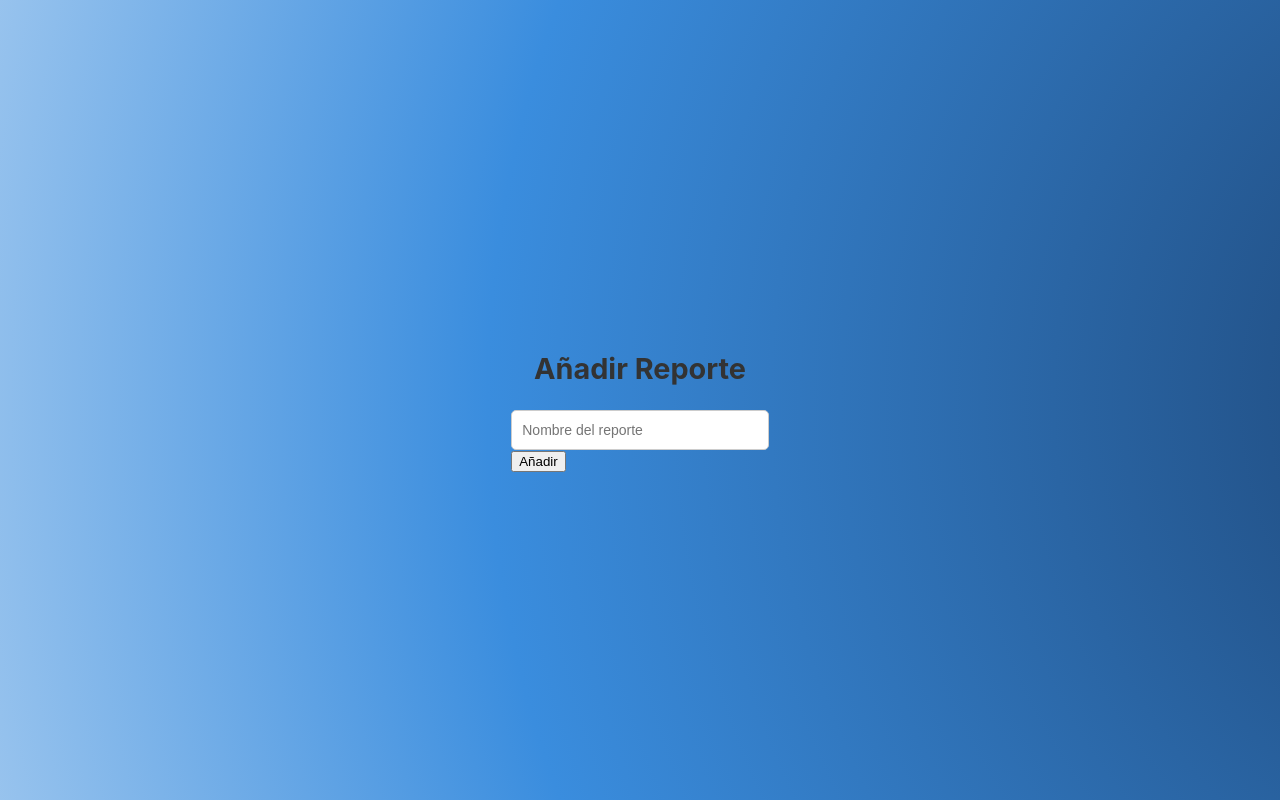
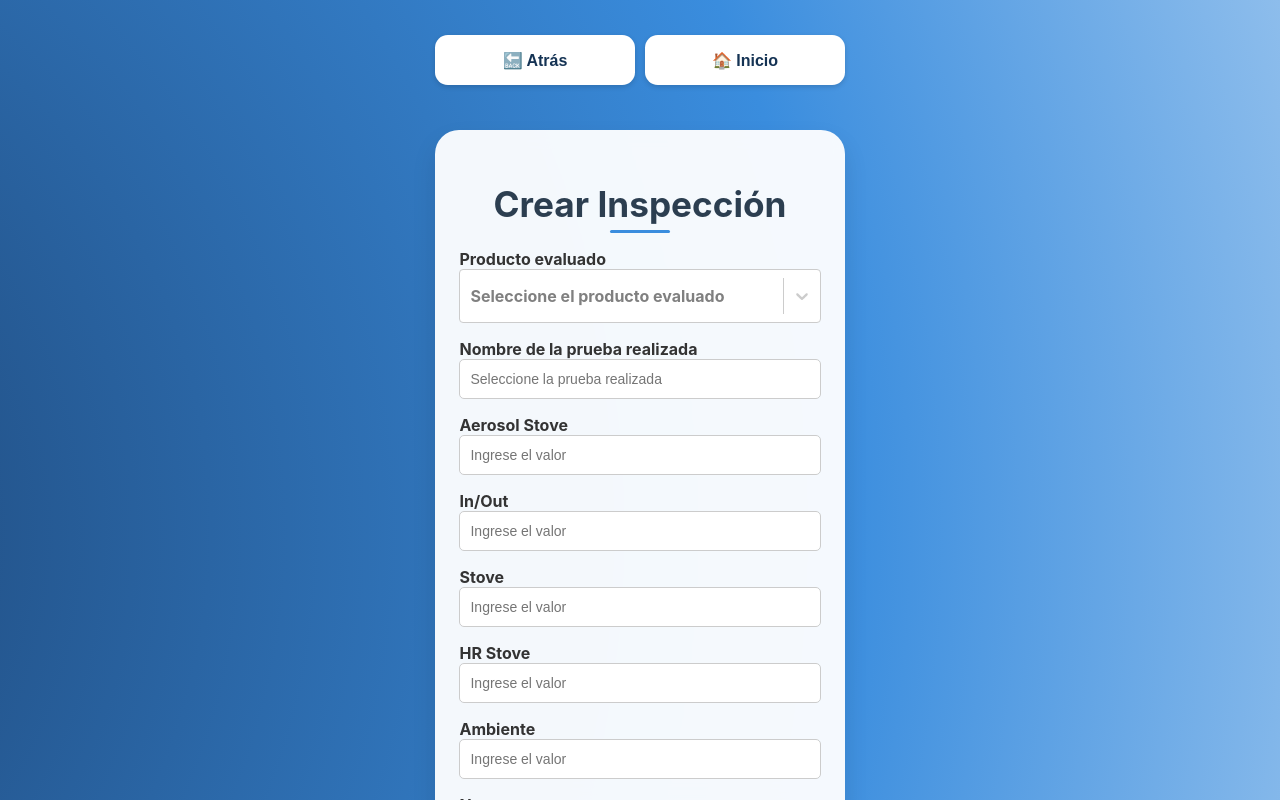
Before and after one commit to SATVanegas/prebelfront, a React (Create React App) app: page /reportes/anadir in a window 1280 px wide. Built offline with nearby package versions, Linux system fonts and the light colour scheme; no server answers.

Commit message:
crear inspección (en proceso)

```diff
--- a/src/pages/reportes/AnadirReporte.css
+++ b/src/pages/reportes/AnadirReporte.css
@@ -0,0 +1,27 @@
+.anadir-resportes-container {
+    width: 100%;
+    display: flex;
+    flex-direction: column;
+    align-items: center;
+    justify-content: center;
+    padding-top: 80px;
+    min-height: 100vh;
+    box-sizing: border-box;
+  }
+
+  .anadir-reportes-card {
+    background: rgba(255, 255, 255, 0.95);
+    padding: 1.5rem;
+    border-radius: 1.5rem;
+    box-shadow: 0 8px 30px rgba(0, 0, 0, 0.15);
+    width: 100%;
+    max-width: 600px;
+    min-height: 60vh;
+    max-height: 90vh;
+    margin: 50px 0;
+    backdrop-filter: blur(8px);
+    display: flex;
+    flex-direction: column;
+    align-items: center;
+    overflow-y: auto;
+  }
--- a/src/pages/reportes/AnadirReporte.js
+++ b/src/pages/reportes/AnadirReporte.js
@@ -1,27 +1,174 @@
-import React, { useState } from 'react';
+import { useState, useEffect } from "react";
+import { useNavigate } from 'react-router-dom';
+import axios from "axios";
+import Select from "react-select";
+import './AnadirReporte.css';
 
-const AnadirReporte = () => {
-    const [reporte, setReporte] = useState({ nombre: '', inspecciones: [] });
+const InspectionForm = () => {
+  const [formData, setFormData] = useState({
+    aerosolStove: "",
+    inOut: "",
+    stove: "",
+    hrStove: "",
+    environment: "",
+    fridge: "",
+    photolysis: "",
+    stabilitiesMatrixId: "",
+    testId: "",
+  });
 
-    const handleSubmit = (e) => {
-        e.preventDefault();
-        fetch('/api/reportes', {
-            method: 'POST',
-            headers: { 'Content-Type': 'application/json' },
-            body: JSON.stringify(reporte)
-        })
-        .then(response => response.json())
-        .then(() => alert('Reporte añadido correctamente'))
-        .catch(error => console.error('Error al añadir reporte:', error));
+  const [lastInspectionDate, setLastInspectionDate] = useState(null);
+  const [products, setProducts] = useState([]);
+  const [brandFilter, setBrandFilter] = useState("");
+  const [descriptionFilter, setDescriptionFilter] = useState("");
+
+  useEffect(() => {
+    const fetchLastInspection = async () => {
+      try {
+        const response = await axios.get("/inspections/last");
+        if (response.data) {
+          setLastInspectionDate(new Date(response.data.realDate));
+        }
+      } catch (error) {
+        console.error("Error fetching last inspection:", error);
+      }
     };
 
-    return (
-        <form onSubmit={handleSubmit}>
-            <h2>Añadir Reporte</h2>
-            <input type="text" value={reporte.nombre} onChange={(e) => setReporte({ ...reporte, nombre: e.target.value })} placeholder="Nombre del reporte" />
-            <button type="submit">Añadir</button>
+    fetchLastInspection();
+  }, []);
+
+  useEffect(() => {
+    const fetchProducts = async () => {
+      try {
+        const response = await axios.get("http://localhost:8080/api/products");
+        if (response.data) {
+          setProducts(response.data);
+        }
+      } catch (error) {
+        console.error("Error fetching products:", error);
+      }
+    };
+
+    fetchProducts();
+  }, []);
+
+  const handleChange = (e) => {
+    setFormData({ ...formData, [e.target.name]: e.target.value });
+  };
+
+  const handleProductChange = (selectedOption) => {
+    setFormData({ ...formData, stabilitiesMatrixId: selectedOption ? selectedOption.value : "" });
+  };
+
+  const handleSubmit = async (e) => {
+    e.preventDefault();
+    const currentDate = new Date();
+    const expectedDate = new Date(currentDate);
+    expectedDate.setMonth(currentDate.getMonth() + 1);
+
+    let responseTime = 0;
+    if (lastInspectionDate) {
+      const diffTime = Math.abs(currentDate - lastInspectionDate);
+      responseTime = Math.ceil(diffTime / (1000 * 60 * 60 * 24));
+    }
+
+    const dataToSubmit = {
+      ...formData,
+      realDate: currentDate.toISOString().split('T')[0],
+      expectedDate: expectedDate.toISOString().split('T')[0],
+      responseTime,
+    };
+
+    try {
+      await axios.post("/inspections", dataToSubmit);
+      alert("Inspección creada correctamente");
+    } catch (error) {
+      alert("Error al crear la inspección");
+    }
+  };
+
+  const navigate = useNavigate();
+
+  // Filtrar productos según los valores ingresados en los campos de búsqueda
+  const filteredProducts = products.filter(product =>
+    product.brand.toLowerCase().includes(brandFilter.toLowerCase()) &&
+    product.productDescription.toLowerCase().includes(descriptionFilter.toLowerCase())
+  );
+
+  const productOptions = filteredProducts.map(product => ({
+    value: product.id,
+    label: `${product.brand} - ${product.productDescription}`
+  }));
+
+  return (
+    <div className="reportes-container">
+      <div className="nav-container">
+        <button className="nav-btn" onClick={() => navigate(-1)}>🔙 Atrás</button>
+        <button className="nav-btn" onClick={() => navigate('/')}>🏠 Inicio</button>
+      </div>
+
+      <div className="reportes-card">
+        <h2 className="title">Crear Inspección</h2>
+        <form onSubmit={handleSubmit} className="form">
+
+        <label className="form-group">
+            <span className="label-text">Producto evaluado</span>
+            <Select
+              options={productOptions}
+              value={productOptions.find(option => option.value === formData.stabilitiesMatrixId)}
+              onChange={handleProductChange}
+              placeholder="Seleccione el producto evaluado"
+              isSearchable
+              className="input-field"
+            />
+          </label>
+
+          <label className="form-group">
+            <span className="label-text">Nombre de la prueba realizada</span>
+            <input type="number" name="testId" placeholder="Seleccione la prueba realizada" value={formData.testId} onChange={handleChange} className="input-field" required />
+          </label>
+
+          {/* Campos de entrada numéricos */}
+          <label className="form-group">
+            <span className="label-text">Aerosol Stove</span>
+            <input type="number" name="aerosolStove" placeholder="Ingrese el valor" value={formData.aerosolStove} onChange={handleChange} className="input-field" />
+          </label>
+
+          <label className="form-group">
+            <span className="label-text">In/Out</span>
+            <input type="number" name="inOut" placeholder="Ingrese el valor" value={formData.inOut} onChange={handleChange} className="input-field" />
+          </label>
+
+          <label className="form-group">
+            <span className="label-text">Stove</span>
+            <input type="number" name="stove" placeholder="Ingrese el valor" value={formData.stove} onChange={handleChange} className="input-field" />
+          </label>
+
+          <label className="form-group">
+            <span className="label-text">HR Stove</span>
+            <input type="number" name="hrStove" placeholder="Ingrese el valor" value={formData.hrStove} onChange={handleChange} className="input-field" />
+          </label>
+
+          <label className="form-group">
+            <span className="label-text">Ambiente</span>
+            <input type="number" name="environment" placeholder="Ingrese el valor" value={formData.environment} onChange={handleChange} className="input-field" />
+          </label>
+
+          <label className="form-group">
+            <span className="label-text">Nevera</span>
+            <input type="number" name="fridge" placeholder="Ingrese el valor" value={formData.fridge} onChange={handleChange} className="input-field" />
+          </label>
+
+          <label className="form-group">
+            <span className="label-text">Fotólisis</span>
+            <input type="number" name="photolysis" placeholder="Ingrese el valor" value={formData.photolysis} onChange={handleChange} className="input-field" />
+          </label>
+
+          <button type="submit" className="primary-btn">Crear Inspección</button>
         </form>
-    );
+      </div>
+    </div>
+  );
 };
 
-export default AnadirReporte;
+export default InspectionForm;
--- a/src/pages/reportes/reportes.js
+++ b/src/pages/reportes/reportes.js
@@ -20,7 +20,7 @@ const Reportes = () => {
         <h2 className='title'>Reportes</h2>
         <div className="bt-container">
           <button className="primary-btn" onClick={() => navigate('/coming-soon')}>Consultar Reporte</button>
-          <button className="primary-btn" onClick={() => navigate('/coming-soon')}>Añadir Reporte</button>
+          <button className="primary-btn" onClick={() => navigate('/reportes/anadir')}>Añadir Reporte</button>
           <button className="primary-btn" onClick={() => navigate('/coming-soon')}>Editar Reporte</button>
           <button className="primary-btn" onClick={() => navigate('/coming-soon')}>Eliminar Reporte</button>
         </div>
--- a/src/pages/roles/CrearUsuario.js
+++ b/src/pages/roles/CrearUsuario.js
@@ -77,7 +77,7 @@ const CrearUsuario = () => {
   };
 
   return (
-    <div className="roles-container">
+    <div className="user-container">
       <div className="nav-container">
         <button className="nav-btn" onClick={() => navigate(-1)}>
           🔙 Atrás
```
Also changed, not shown: package.json (+8 -0 lines), src/pages/programacion/programacion.js (line endings or trailing spaces), 16 other files (tests, documents, lock files or other folders).
